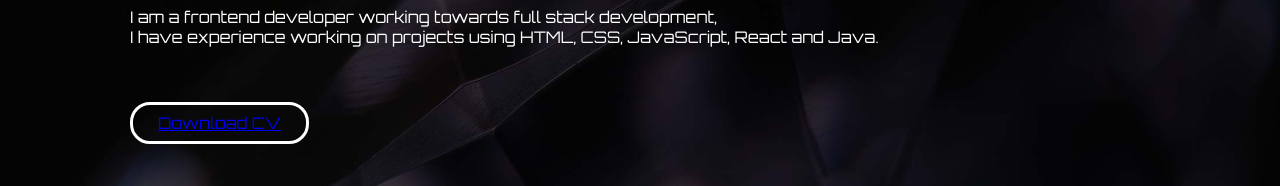
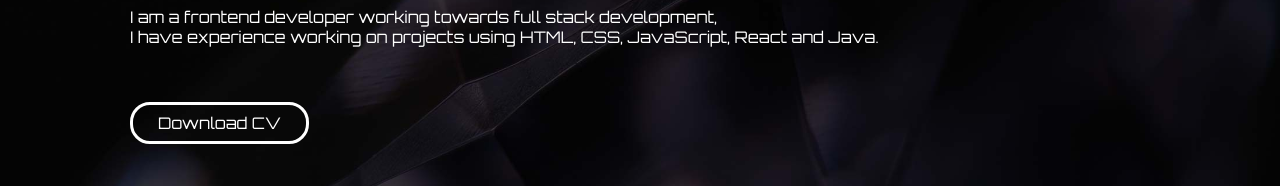
Before and after one commit to NicoSurguladze/portfolio-webpage, a plain HTML site: page home-page/about.html in a window 1280 px wide. Shown: the part 221-407 px from the top of the page. Drawn offline with Linux system fonts and the light colour scheme.

Commit message:
Update style.css

```diff
--- a/home-page/style.css
+++ b/home-page/style.css
@@ -298,6 +298,8 @@ nav {
     border: solid white;
     border-radius: 20px;
     padding: 8px 25px;
+    text-decoration: none;
+    color: rgb(255, 255, 255);
 }
 
 #download-link:hover {
```
